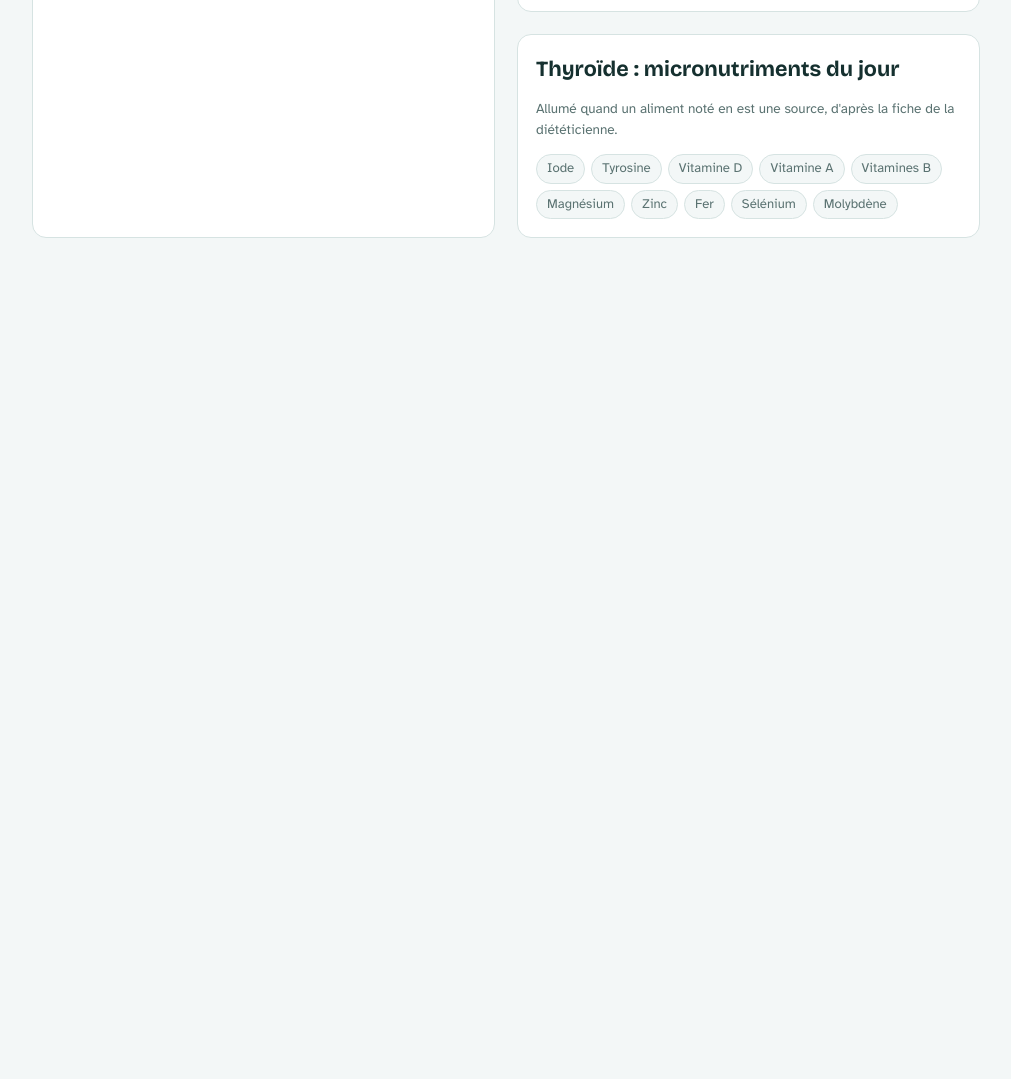
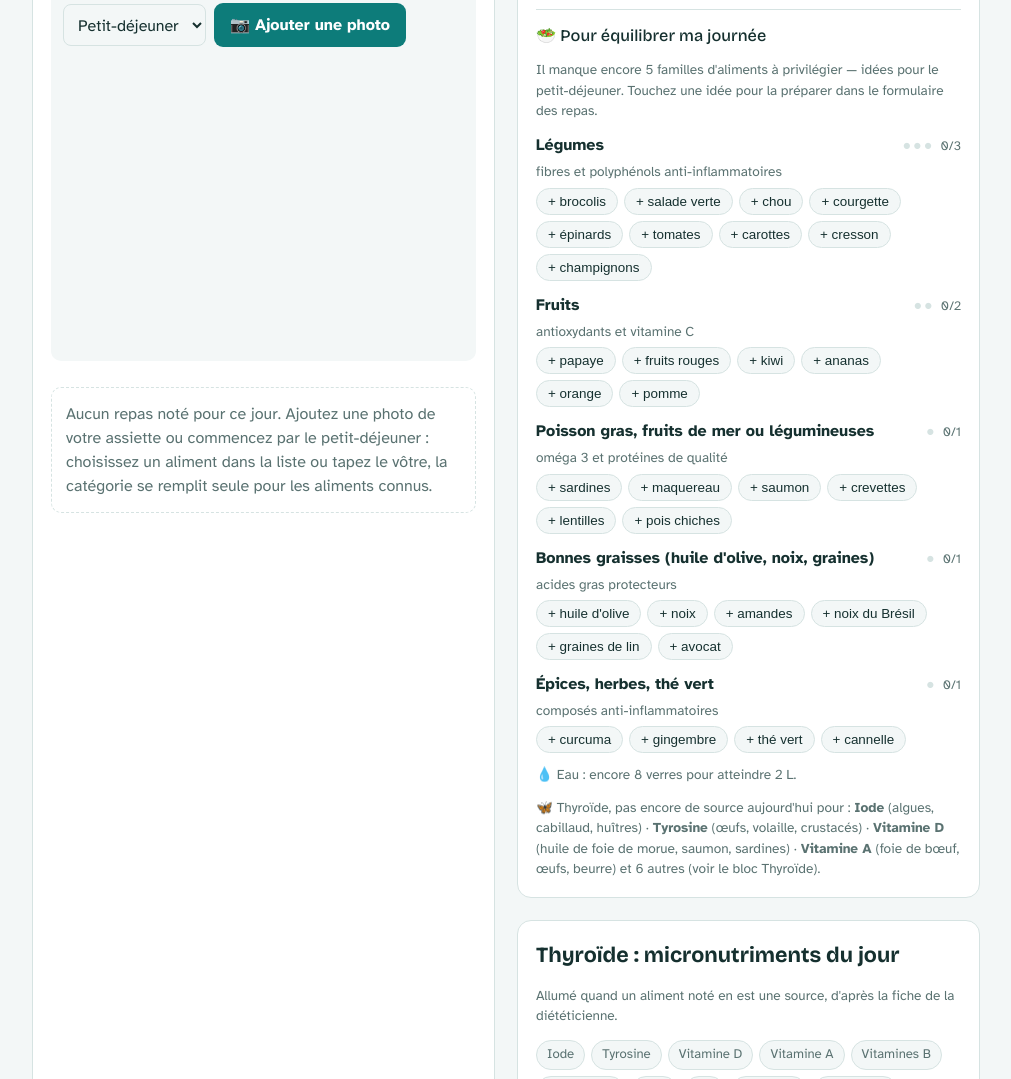
Before and after one commit to luneto59478/carnet-lipoedeme, a plain HTML site: page index.html in a window 1280 px wide. Shown: the part 2187-3266 px from the top of the page, without its empty margins (134-1145 px from the left). Before the commit the page ends 2473 px from the top, so only its background shows below. Drawn offline with nearby package versions, Linux system fonts and the light colour scheme.

Commit message:
Ma journée : aliments à privilégier pour équilibrer la journée
Sous « Équilibre du jour » : familles d'aliments encore manquantes (légumes,
fruits, poisson/légumineuses, bonnes graisses, épices) avec des idées à toucher
pour préremplir le formulaire, plus rappels eau, aliments à limiter et
micronutriments thyroïde.

Co-Authored-By: Claude Opus 5.5 <noreply@anthropic.com>
Claude-Session: https://claude.ai/code/session_01HnmEFVUzFp4F8iwK32spaD

```diff
--- a/index.html
+++ b/index.html
@@ -168,6 +168,17 @@ td.num{font-variant-numeric:tabular-nums;white-space:nowrap}
 @media (max-width:620px){.eq{grid-template-columns:1fr}}
 .gauge{display:grid;justify-items:center;gap:4px;text-align:center}
 .pillars{display:grid;gap:10px}
+.adv{margin-top:16px;padding-top:14px;border-top:1px solid var(--line);display:grid;gap:12px}
+.adv h3{margin:0;font-size:1.02rem}
+.advrow{display:grid;gap:5px}
+.advrow .hd{display:flex;justify-content:space-between;align-items:baseline;gap:8px}
+.advrow .pts{letter-spacing:2px;font-size:.9rem;white-space:nowrap}
+.advrow .pts .ok{color:var(--vert)}.advrow .pts .no{color:var(--line)}
+.advrow.done .hd b{color:var(--vert)}
+.ideas{display:flex;flex-wrap:wrap;gap:6px}
+.idea{border:1px solid var(--line);background:var(--bg);color:var(--ink);border-radius:99px;padding:5px 11px;font-size:.84rem;cursor:pointer}
+.idea:hover,.idea:focus-visible{border-color:var(--vert);color:var(--vert)}
+.advnote{margin:0;font-size:.85rem;color:var(--muted)}
 .pil{display:grid;grid-template-columns:minmax(0,1fr) auto;gap:2px 10px;align-items:center}
 .pil .nm{font-weight:700}
 .pil .bar{grid-column:1/-1;height:9px;border-radius:5px;background:var(--line);overflow:hidden}
@@ -1191,7 +1202,44 @@ function eqHTML(res,label){
   const scaleViz=en&&en.inA!=null?`<div class="scale-viz"><div class="ln"><span>Apports</span><span class="tr"><i style="width:${en.inA/mx*100}%;background:var(--orange)"></i></span><b class="qty">${en.inA} kcal</b></div><div class="ln"><span>Dépenses</span><span class="tr"><i style="width:${en.outA/mx*100}%;background:var(--lagon)"></i></span><b class="qty">${en.outA} kcal</b></div><div class="muted" style="font-size:.8rem">${label} · dépenses = métabolisme de base × 1,2 + activité</div></div>`:"";
   return`<div class="eq"><div class="gauge">${gaugeSVG(res.g)}<span class="pill" style="background:${tone(res.g)};color:var(--surface)">${toneTxt(res.g)}</span></div><div style="display:grid;gap:12px;min-width:0">${scaleViz}<div class="pillars">${res.P.map(x=>`<div class="pil"><span class="nm">${esc(x.n)}</span><span class="qty">${esc(x.val)}</span><span class="bar"><i style="width:${x.score??0}%;background:${tone(x.score)}"></i></span><span class="tip">${esc(x.tip)}</span></div>`).join("")}</div></div></div>`;
 }
-function renderEqDay(){$("#eqDay").innerHTML=eqHTML(balance([cur]),"Moyenne du jour")}
+function renderEqDay(){$("#eqDay").innerHTML=eqHTML(balance([cur]),"Moyenne du jour")+advHTML(getDay(key(cur)))}
+
+/* ---------- Aliments à privilégier pour équilibrer la journée ---------- */
+// cats : catégories qui comptent ; obj : nombre de prises visé dans la journée ; ideas : [aliment, quantité, unité]
+const ADV=[
+ {id:"leg",n:"Légumes",cats:["leg"],obj:3,cat:"leg",why:"fibres et polyphénols anti-inflammatoires",ideas:[["brocolis",150,"g"],["salade verte",80,"g"],["chou",120,"g"],["courgette",150,"g"],["épinards",100,"g"],["tomates",150,"g"],["carottes",100,"g"],["cresson",50,"g"],["champignons",100,"g"]]},
+ {id:"fru",n:"Fruits",cats:["fru"],obj:2,cat:"fru",why:"antioxydants et vitamine C",ideas:[["papaye",150,"g"],["fruits rouges",125,"g"],["kiwi",1,"pièce"],["ananas",120,"g"],["orange",1,"pièce"],["pomme",1,"pièce"]]},
+ {id:"pro",n:"Poisson gras, fruits de mer ou légumineuses",cats:["poi","lgm"],obj:1,cat:"poi",why:"oméga 3 et protéines de qualité",ideas:[["sardines",90,"g","poi"],["maquereau",120,"g","poi"],["saumon",120,"g","poi"],["crevettes",120,"g","poi"],["lentilles",150,"g","lgm"],["pois chiches",150,"g","lgm"]]},
+ {id:"gra",n:"Bonnes graisses (huile d'olive, noix, graines)",cats:["gra"],obj:1,cat:"gra",why:"acides gras protecteurs",ideas:[["huile d'olive",1,"c. à soupe"],["noix",20,"g"],["amandes",20,"g"],["noix du Brésil",2,"pièce"],["graines de lin",10,"g"],["avocat",0.5,"pièce"]]},
+ {id:"epi",n:"Épices, herbes, thé vert",cats:["epi"],obj:1,cat:"epi",why:"composés anti-inflammatoires",ideas:[["curcuma",2,"g"],["gingembre",5,"g"],["thé vert",250,"ml"],["cannelle",2,"g"]]}
+];
+// « D3 : huile de foie de morue (en gélules…), saumon » → « huile de foie de morue, saumon, … »
+const srcIdees=src=>src.replace(/\([^)]*\)/g,"").split(/[,.;]/).map(x=>x.split(":").pop().trim()).filter(x=>x.length>2&&!/^repère/i.test(x)).slice(0,3).join(", ").toLowerCase();
+function nextRepas(){const t=new Date();if(key(cur)!==key(t))return null;const m=t.getHours()*60+t.getMinutes();return m<630?"Petit-déjeuner":m<870?"Déjeuner":m<1080?"Collation":"Dîner"}
+function advHTML(d){
+  const cnt=c=>d.meals.filter(m=>c.includes(m.cat)).length;
+  const rows=ADV.map(a=>({a,n:cnt(a.cats)}));
+  const manque=rows.filter(r=>r.n<r.a.obj);
+  const rouge=d.meals.filter(m=>CATMAP[m.cat]?.c==="r").length;
+  const on=nutriOf(d.meals);const nm=NUTRI.filter(n=>!on.has(n.id));
+  const eau=Math.max(0,GLASSES-(d.eau||0));
+  const nr=nextRepas();
+  const pts=r=>Array.from({length:r.a.obj},(_,i)=>`<span class="${i<r.n?"ok":"no"}">●</span>`).join("");
+  const head=`<h3>🥗 Pour équilibrer ma journée</h3><p class="advnote">${manque.length?`Il manque encore ${manque.length===1?"une famille":manque.length+" familles"} d'aliments à privilégier${nr?` — idées pour le ${nr.toLowerCase()}`:""}. Touchez une idée pour la préparer dans le formulaire des repas.`:"✓ Toutes les familles d'aliments à privilégier sont présentes aujourd'hui. Bravo !"}</p>`;
+  const body=rows.map(r=>`<div class="advrow${r.n>=r.a.obj?" done":""}"><div class="hd"><b>${esc(r.a.n)}</b><span class="pts" aria-label="${r.n} sur ${r.a.obj}">${pts(r)} <span class="muted" style="font-size:.8rem;letter-spacing:0">${Math.min(r.n,r.a.obj)}/${r.a.obj}</span></span></div>${r.n>=r.a.obj?"":`<span class="advnote">${esc(r.a.why)}</span><div class="ideas">${r.a.ideas.map(([al,q,u,c])=>`<button type="button" class="idea" data-idea="${esc(al)}|${q}|${esc(u)}|${c||r.a.cat}">+ ${esc(al)}</button>`).join("")}</div>`}</div>`).join("");
+  const extra=[
+    rouge?`⚠️ ${rouge} aliment${rouge>1?"s":""} à limiter noté${rouge>1?"s":""} : ajoutez une portion de légumes au prochain repas pour compenser.`:"",
+    eau?`💧 Eau : encore ${eau} verre${eau>1?"s":""} pour atteindre ${GLASSES*0.25} L.`:"",
+    nm.length?`🦋 Thyroïde, pas encore de source aujourd'hui pour : ${nm.slice(0,4).map(n=>`<b>${esc(n.n)}</b> (${esc(srcIdees(n.src))})`).join(" · ")}${nm.length>4?` et ${nm.length-4} autre${nm.length>5?"s":""} (voir le bloc Thyroïde)`:""}.`:""
+  ].filter(Boolean).map(x=>`<p class="advnote">${x}</p>`).join("");
+  return`<div class="adv">${head}${body}${extra}</div>`;
+}
+document.addEventListener("click",e=>{const b=e.target.closest("[data-idea]");if(!b)return;
+  const [al,q,u,c]=b.dataset.idea.split("|");
+  $("#mAliment").value=al;$("#mQte").value=q;$("#mUnite").value=u;$("#mCat").value=c;$("#mKcal").value="";
+  const nr=nextRepas();if(nr)$("#mRepas").value=nr;$("#pRepas").value=$("#mRepas").value;
+  $("#mealForm").scrollIntoView({behavior:"smooth",block:"center"});setTimeout(()=>$("#mQte").focus({preventScroll:true}),400);
+});
 function renderEqWeek(){$("#eqWeek").innerHTML=eqHTML(balance(Array.from({length:7},(_,i)=>addDays(weekStart,i))),"Moyenne par jour avec repas notés")+'<p class="muted" style="margin:6px 0 0;font-size:.8rem">Estimations (formule de Mifflin-St Jeor pour le métabolisme de base). Le lipœdème ne répond pas aux régimes très restrictifs : l\'objectif est un équilibre durable, à valider avec votre médecin ou votre diététicienne.</p>'}
 let tailleT,ageT;
 $("#taille").addEventListener("input",e=>{clearTimeout(tailleT);const v=parseFloat(e.target.value);tailleT=setTimeout(()=>{profil.taille=v>0?v:null;persistProfil();renderAll()},700)});
```
